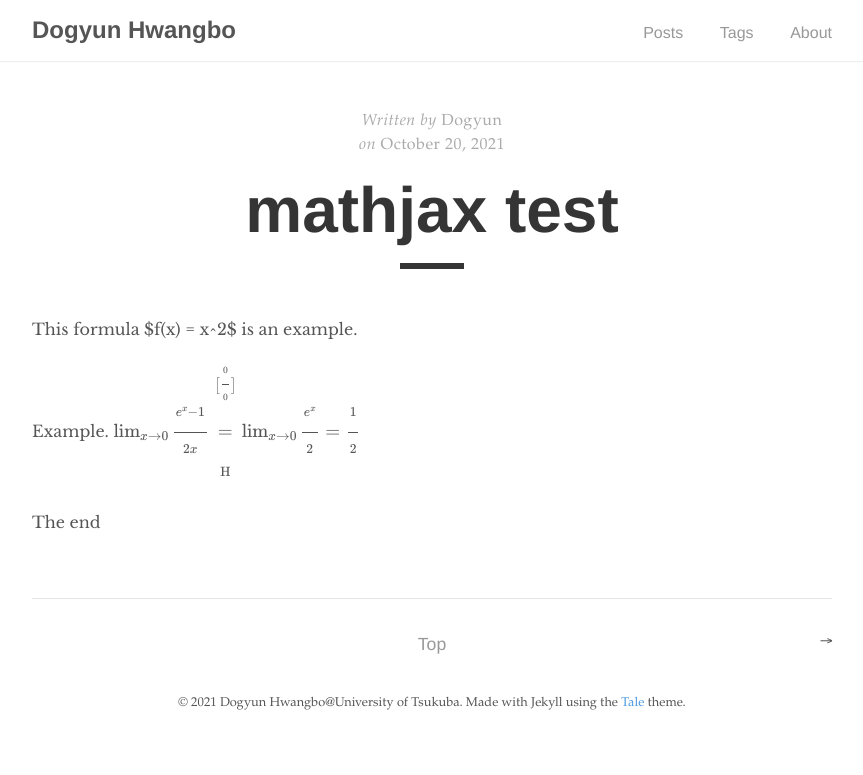
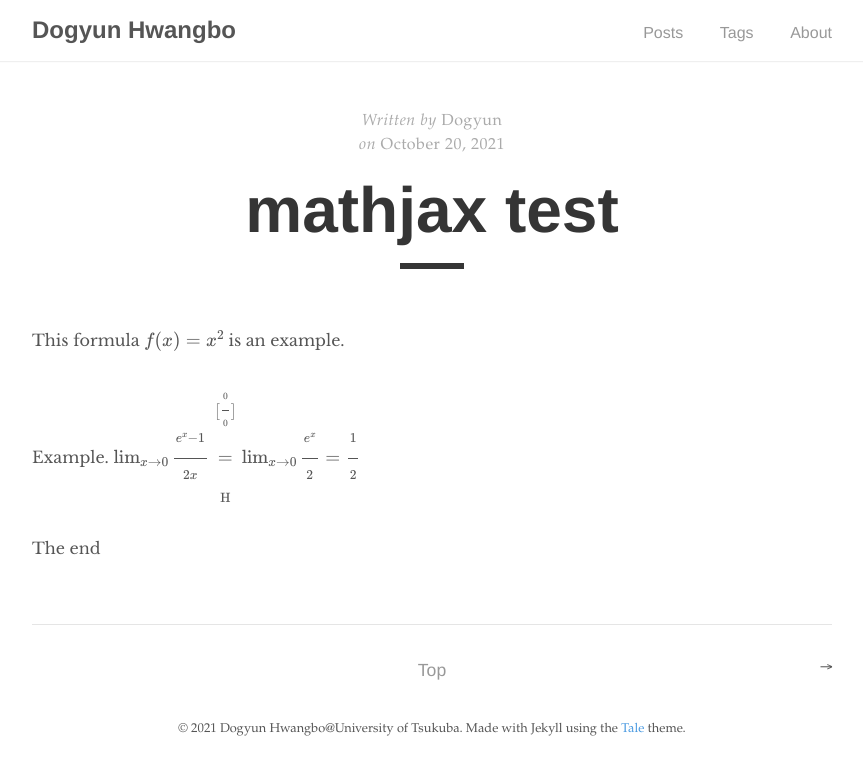
Before and after one commit to dombegi/dombegi.github.io.old, a Jekyll site: the page built from _posts/2021-10-20-mathjax test.md, in a window 1280 px wide. Shown: the top 775 px of the page, without its empty margins (208-1071 px from the left). Built offline with Jekyll 4.4.1, drawn with Linux system fonts in a browser that asks for light colours; formulas are drawn with MathJax 3; part of the change alters nothing that is shown.

Commit message:
finaltest6

```diff
--- a/_includes/mathjax_support.html
+++ b/_includes/mathjax_support.html
@@ -18,6 +18,6 @@
           alert("Math Processing Error: "+message[1]);
         });
     </script>
-    <script type="text/javascript" id="MathJax-script" async
-        src="https://cdn.jsdelivr.net/npm/mathjax@3/es5/tex-mml-chtml.js">
+    <script type="text/javascript" async
+      src="https://cdn.mathjax.org/mathjax/latest/MathJax.js?config=TeX-MML-AM_CHTML">
     </script>
```
